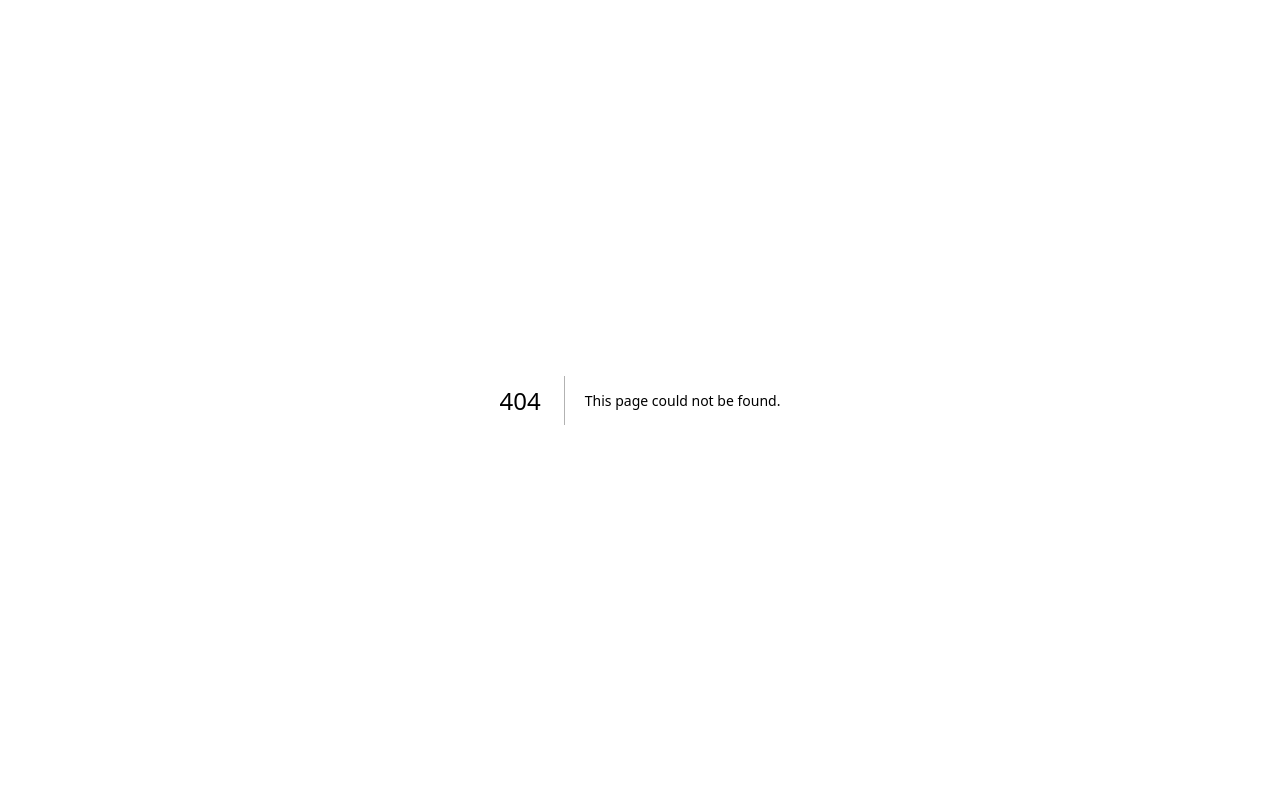
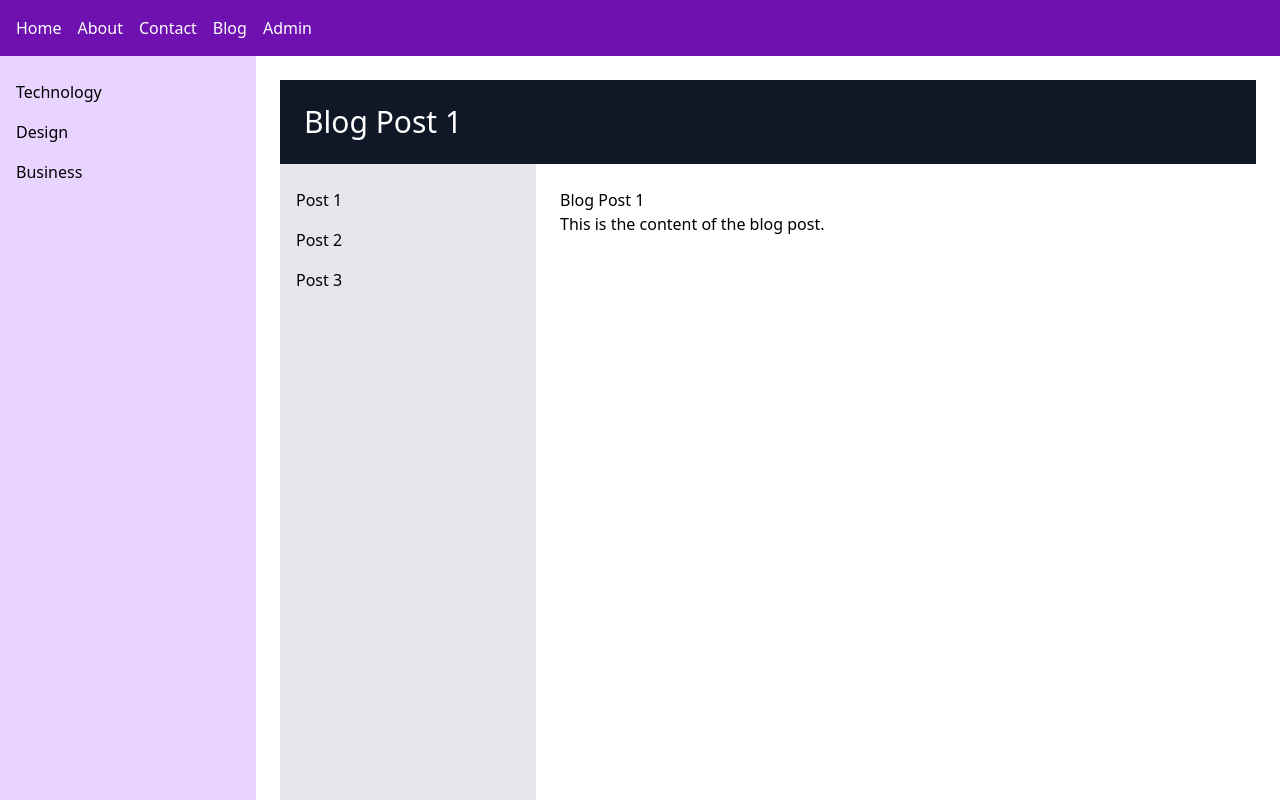
Before and after one commit to BarryCoding/be-a-next-monster, a Next.js app: page /challenges/008-layout/blog/1 in a window 1280 px wide. Before the commit this address had no page. Shown: the top 800 px of the page. Built offline with nearby package versions, Linux system fonts and the light colour scheme.

Commit message:
013 learn: layout with challenge 008

```diff
--- /dev/null
+++ b/src/app/challenges/008-layout/(public)/about/page.tsx
@@ -0,0 +1,3 @@
+export default function Page() {
+  return <div>AboutPage</div>
+}
--- /dev/null
+++ b/src/app/challenges/008-layout/(public)/blog/[id]/page.tsx
@@ -0,0 +1,16 @@
+import BlogLayout from '../blog-layout'
+
+interface Props {
+  params: Promise<{ id: string }>
+}
+
+export default async function Page({ params }: Props) {
+  const { id } = await params
+  const title = `Blog Post ${id}`
+  return (
+    <BlogLayout title={title}>
+      <h2>{title}</h2>
+      <p>This is the content of the blog post.</p>
+    </BlogLayout>
+  )
+}
--- /dev/null
+++ b/src/app/challenges/008-layout/(public)/blog/blog-layout.tsx
@@ -0,0 +1,36 @@
+import Link from 'next/link'
+
+// custom layout
+export default function BlogLayout({ children, title }: { children: React.ReactNode; title: string }) {
+  return (
+    <div className='min-h-screen flex flex-col'>
+      <header className='bg-gray-900 text-white p-6'>
+        <h1 className='text-3xl'>{title}</h1>
+      </header>
+
+      <div className='flex flex-1'>
+        <aside className='w-64 bg-gray-200 p-4'>
+          <ul>
+            <li>
+              <Link href='/challenges/008-layout/blog/1' className='block py-2 hover:bg-gray-300'>
+                Post 1
+              </Link>
+            </li>
+            <li>
+              <Link href='/challenges/008-layout/blog/2' className='block py-2 hover:bg-gray-300'>
+                Post 2
+              </Link>
+            </li>
+            <li>
+              <Link href='/challenges/008-layout/blog/3' className='block py-2 hover:bg-gray-300'>
+                Post 3
+              </Link>
+            </li>
+          </ul>
+        </aside>
+
+        <main className='flex-1 p-6 bg-white'>{children}</main>
+      </div>
+    </div>
+  )
+}
--- /dev/null
+++ b/src/app/challenges/008-layout/(public)/blog/page.tsx
@@ -0,0 +1,5 @@
+import BlogLayout from './blog-layout'
+
+export default function Page() {
+  return <BlogLayout title='Blog'>BlogPage</BlogLayout>
+}
--- /dev/null
+++ b/src/app/challenges/008-layout/(public)/contact/page.tsx
@@ -0,0 +1,3 @@
+export default function Page() {
+  return <div>ContactPage</div>
+}
--- /dev/null
+++ b/src/app/challenges/008-layout/(public)/layout.tsx
@@ -0,0 +1,67 @@
+import Link from 'next/link'
+
+export default function Layout({ children }: { children: React.ReactNode }) {
+  return (
+    <div className='min-h-screen flex flex-col'>
+      <header className='bg-purple-800 text-white p-4'>
+        <nav>
+          <ul className='flex space-x-4'>
+            <li>
+              <Link href='/challenges/008-layout/' className='hover:text-purple-400'>
+                Home
+              </Link>
+            </li>
+            <li>
+              <Link href='/challenges/008-layout/about' className='hover:text-purple-400'>
+                About
+              </Link>
+            </li>
+            <li>
+              <Link href='/challenges/008-layout/contact' className='hover:text-purple-400'>
+                Contact
+              </Link>
+            </li>
+            <li>
+              <Link href='/challenges/008-layout/blog' className='hover:text-purple-400'>
+                Blog
+              </Link>
+            </li>
+            <li>
+              <Link href='/challenges/008-layout/admin/dashboard' className='hover:text-purple-400'>
+                Admin
+              </Link>
+            </li>
+          </ul>
+        </nav>
+      </header>
+
+      <div className='flex flex-1'>
+        <aside className='w-64 bg-purple-200 p-4'>
+          <ul>
+            <li>
+              <Link href='/challenges/008-layout/category/technology' className='block py-2 hover:bg-purple-300'>
+                Technology
+              </Link>
+            </li>
+            <li>
+              <Link href='/challenges/008-layout/category/design' className='block py-2 hover:bg-purple-300'>
+                Design
+              </Link>
+            </li>
+            <li>
+              <Link href='/challenges/008-layout/category/business' className='block py-2 hover:bg-purple-300'>
+                Business
+              </Link>
+            </li>
+          </ul>
+        </aside>
+
+        <main className='flex-1 p-6 bg-white'>{children}</main>
+      </div>
+
+      <footer className='bg-purple-800 text-white text-center p-4'>
+        <p>&copy; 2025 My Website</p>
+      </footer>
+    </div>
+  )
+}
--- /dev/null
+++ b/src/app/challenges/008-layout/(public)/page.tsx
@@ -0,0 +1,8 @@
+export default function Page() {
+  return (
+    <div>
+      <h1>Welcome to the Homepage</h1>
+      <p>This is the main public page of the website.</p>
+    </div>
+  )
+}
--- /dev/null
+++ b/src/app/challenges/008-layout/admin/dashboard/page.tsx
@@ -0,0 +1,8 @@
+export default function Page() {
+  return (
+    <div>
+      <h2>Admin Dashboard</h2>
+      <p>Welcome to the admin dashboard.</p>
+    </div>
+  )
+}
--- /dev/null
+++ b/src/app/challenges/008-layout/admin/layout.tsx
@@ -0,0 +1,68 @@
+import Link from 'next/link'
+
+export default function Layout({ children }: { children: React.ReactNode }) {
+  return (
+    <div className='min-h-screen flex flex-col'>
+      <header className='bg-blue-800 text-white p-4'>
+        <h1 className='text-2xl'>Admin Panel</h1>
+        <nav>
+          <ul className='flex space-x-4'>
+            <li>
+              <Link href='/challenges/008-layout' className='hover:text-gray-300'>
+                Home
+              </Link>
+            </li>
+            <li>
+              <Link href='/challenges/008-layout/admin/dashboard' className='hover:text-gray-300'>
+                Dashboard
+              </Link>
+            </li>
+            <li>
+              <Link href='/challenges/008-layout/admin/users' className='hover:text-gray-300'>
+                Users
+              </Link>
+            </li>
+            <li>
+              <Link href='/challenges/008-layout/admin/settings' className='hover:text-gray-300'>
+                Settings
+              </Link>
+            </li>
+          </ul>
+        </nav>
+      </header>
+
+      <div className='flex flex-1'>
+        <aside className='w-64 bg-gray-100 p-4'>
+          <ul>
+            <li>
+              <Link href='/challenges/008-layout' className='block py-2 hover:bg-gray-300'>
+                Home ✅
+              </Link>
+            </li>
+            <li>
+              <Link href='/challenges/008-layout/admin/dashboard' className='block py-2 hover:bg-gray-300'>
+                Dashboard ✅
+              </Link>
+            </li>
+            <li>
+              <Link href='/challenges/008-layout/admin/users' className='block py-2 hover:bg-gray-300'>
+                Manage Users 🚫
+              </Link>
+            </li>
+            <li>
+              <Link href='/challenges/008-layout/admin/settings' className='block py-2 hover:bg-gray-300'>
+                Settings 🚫
+              </Link>
+            </li>
+          </ul>
+        </aside>
+
+        <main className='flex-1 p-6 bg-white'>{children}</main>
+      </div>
+
+      <footer className='bg-blue-800 text-white text-center p-4 mt-4'>
+        <p>&copy; 2025 Admin Panel</p>
+      </footer>
+    </div>
+  )
+}
```
Also changed, not shown: 1 other file (tests, documents, lock files or other folders).
